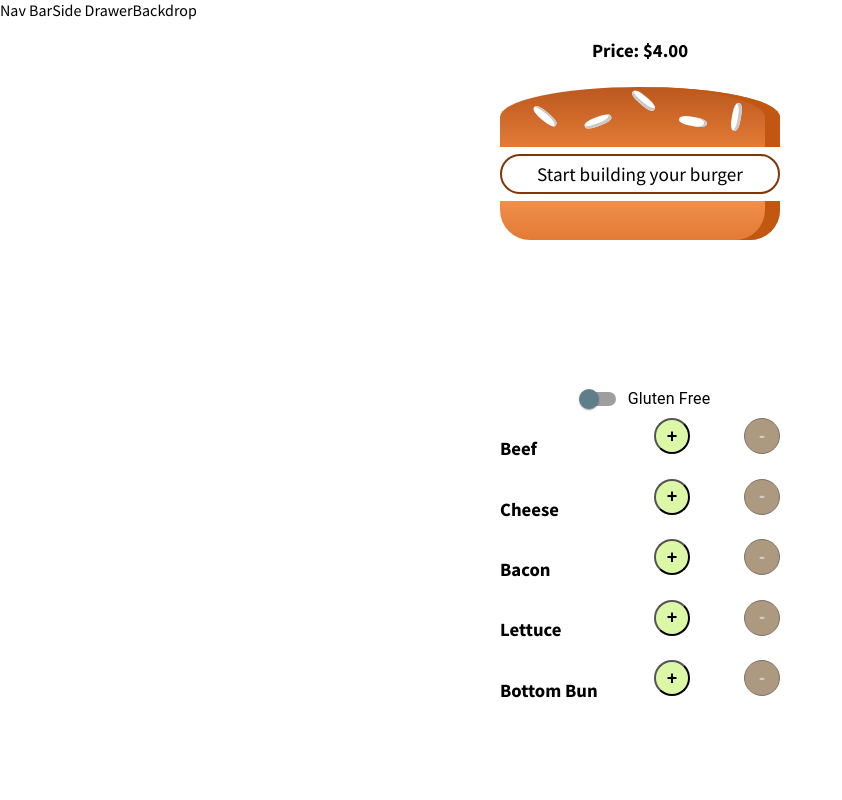
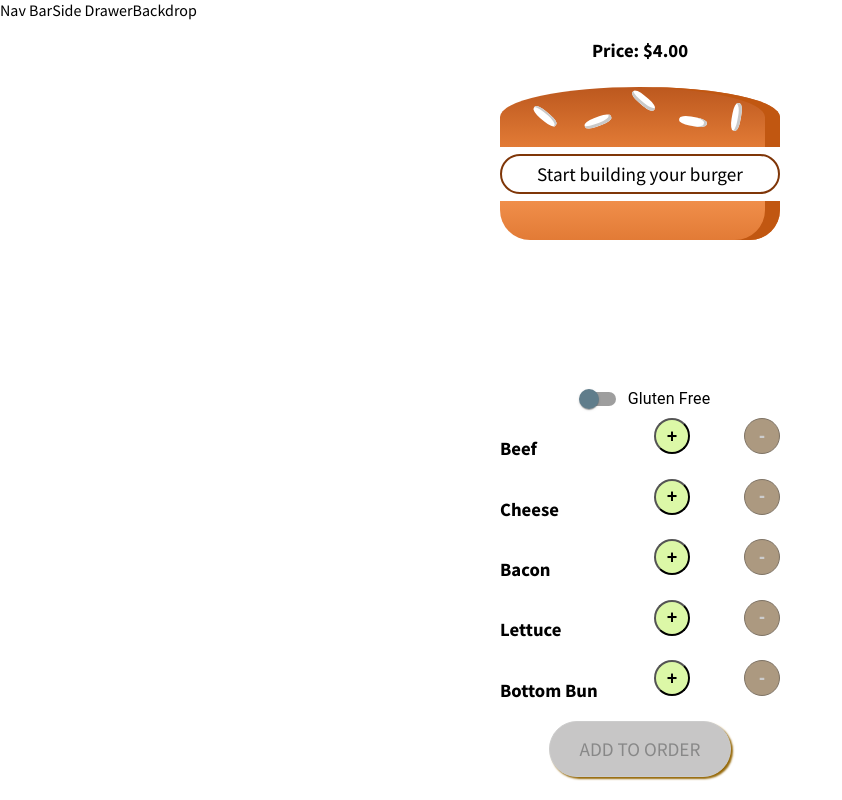
Before and after one commit to krtcotmo2/react_burger, a React (Create React App) app: page / in a window 1280 px wide. Shown: the whole page, without its empty margins (0-842 px from the left). Built offline with nearby package versions, Linux system fonts and the light colour scheme.

Commit message:
add order button

```diff
--- /dev/null
+++ b/src/Components/Burger/AddIngredients/AddIng.module.css
@@ -0,0 +1,44 @@
+
+.OrderButton {
+  background-color: #c3f595;
+  outline: none;
+  cursor: pointer;
+  border: 1px solid #966909;
+  color: #966909;
+  font-family: inherit;
+  font-size: 1.2em;
+  padding: 15px 30px;
+  box-shadow: 2px 2px 2px #966909;
+  max-width: 200px;
+  margin:0 auto;
+  border-radius: 46px;
+}
+
+.OrderButton:hover, .OrderButton:active {
+  background-color: #A0DB41;
+  border: 1px solid #966909;
+  color: #966909;
+}
+
+.OrderButton:disabled {
+  background-color: #C7C6C6;
+  cursor: not-allowed;
+  border: 1px solid #ccc;
+  color: #888888;
+}
+
+.OrderButton:not(:disabled) {
+  animation: enable 0.3s linear;
+}
+
+@keyframes enable {
+  0% {
+      transform: scale(1);
+  }
+  60% {
+      transform: scale(1.1);
+  }
+  100% {
+      transform: scale(1);
+  }
+}
--- a/src/Components/Burger/AddIngredients/AddIngredients.js
+++ b/src/Components/Burger/AddIngredients/AddIngredients.js
@@ -1,5 +1,6 @@
 import React from 'react';
 import LineControl from './LineControl/LineControl';
+import addStyles from './AddIng.module.css'
 import { withStyles } from '@material-ui/core/styles';
 import { blueGrey } from '@material-ui/core/colors';
 import FormControlLabel from '@material-ui/core/FormControlLabel';
@@ -35,14 +36,15 @@
     addedIng={() => props.addedIng(item.toLowerCase())}
     removedIng={() => props.removedIng(item.toLowerCase())}
     key={item+i}
-    disabled={props.arr.filter(arg => arg.type === item.toLowerCase()).length === 0}/>)
+    disabled={props.ingAarr.filter(arg => arg.type === item.toLowerCase()).length === 0}/>)
 
   return (
     <div style={{display:'flex', flexDirection:'column', justifyContent:'center'}}>
-      {/* {theSwitch} */}
       <GenSwitch title="Gluten Free" checked={props.isGlutenFree} onChange={props.toggleBuns}  />
       {ingRows}
+      <button className={addStyles.OrderButton} disabled={props.ingAarr.length === 0}>ADD TO ORDER</button>
     </div>
+    /* {theSwitch}//Built in file - GenSwitch is out of file */
    );
 }
 
--- a/src/Components/GeneralControls/GenSwitch.js
+++ b/src/Components/GeneralControls/GenSwitch.js
@@ -18,7 +18,7 @@
   track: {},
 })(Switch);
 
-const GebSwitch = (props) => {
+const GenSwitch = (props) => {
   return (
     <FormControlLabel
     control={<BlueSwitch
@@ -30,4 +30,4 @@
    );
 }
 
-export default GebSwitch;
+export default GenSwitch;
--- a/src/Containers/Configurator/Cofigurator.js
+++ b/src/Containers/Configurator/Cofigurator.js
@@ -47,7 +47,7 @@
         <Auxillary>
           <h3 style={{textAlign:'center'}}> Price: ${this.state.totalPrice.toFixed(2)}</h3>
           <Visaulization ingredientList={this.state.ingredientList} isGlutenFree={this.state.isGlutenFree} />
-          <AddIngredients addedIng={this.addedIng}  removedIng={this.removeIng} toggleBuns={this.toggleBuns} arr={this.state.ingredientList} />
+          <AddIngredients addedIng={this.addedIng}  removedIng={this.removeIng} toggleBuns={this.toggleBuns} ingAarr={this.state.ingredientList} />
         </Auxillary>
     )}
 }
```
